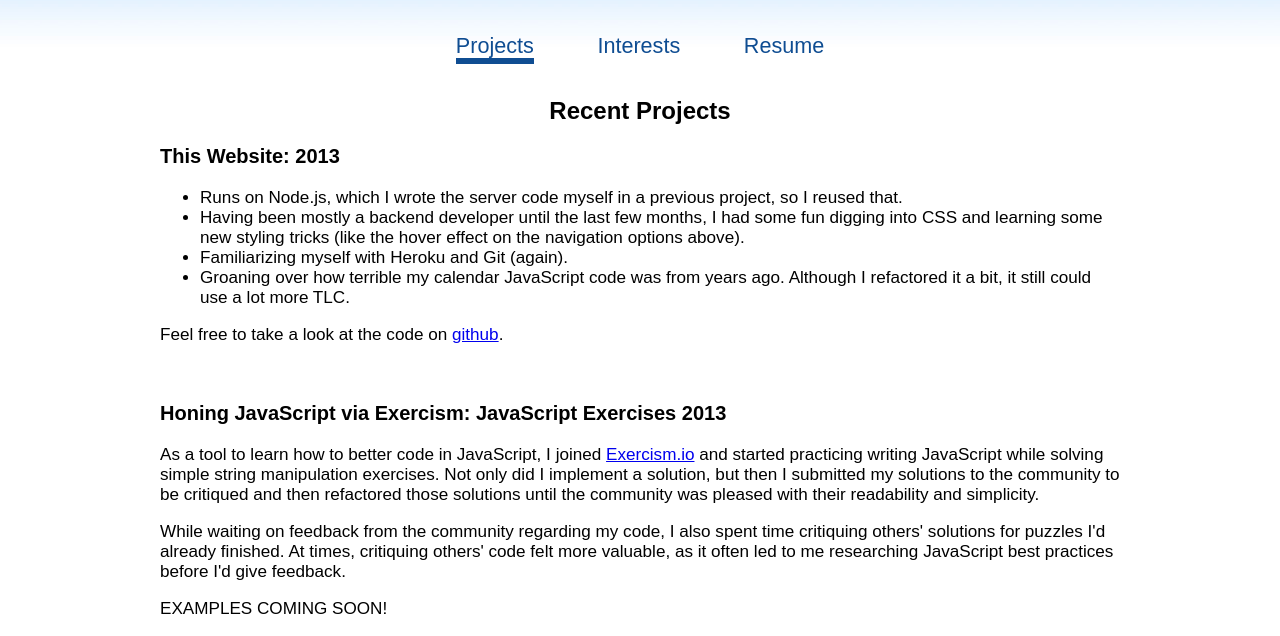
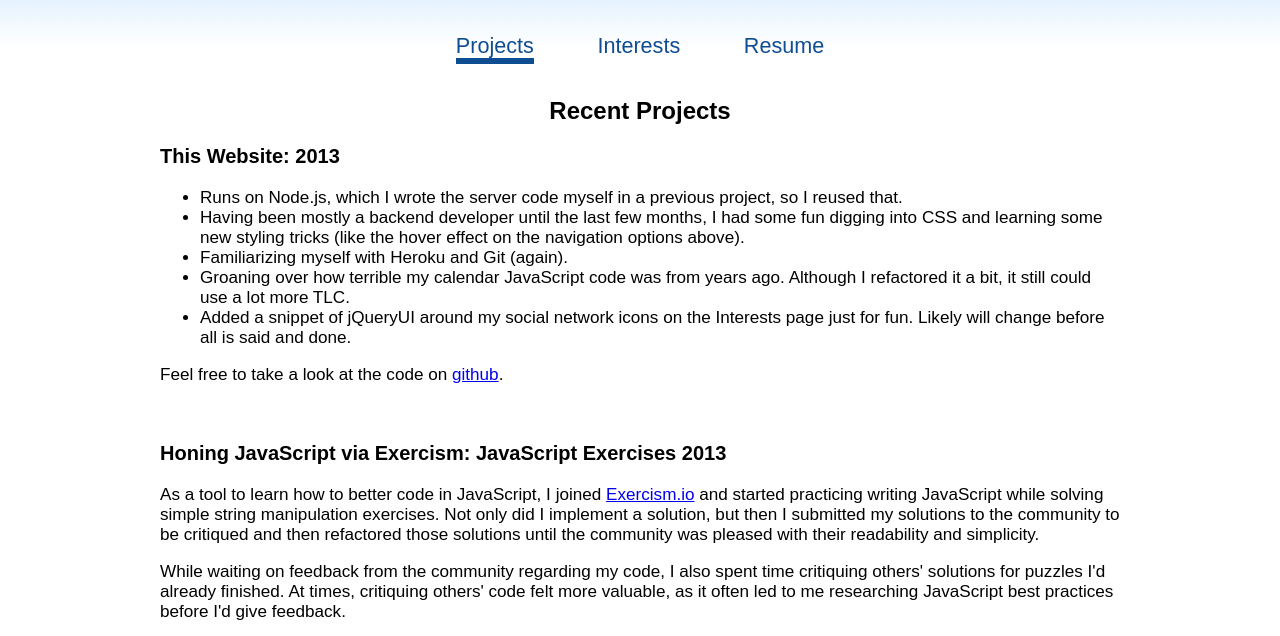
Before and after one commit to tarish/website, a website: page public/projects.html in a window 1280 px wide. Shown: the part 147-783 px from the top of the page. Drawn offline with nearby package versions, Linux system fonts and the light colour scheme.

```diff
--- a/public/projects.html
+++ b/public/projects.html
@@ -30,6 +30,7 @@
 						<li>Having been mostly a backend developer until the last few months, I had some fun digging into CSS and learning some new styling tricks (like the hover effect on the navigation options above).</li>
 						<li>Familiarizing myself with Heroku and Git (again).</li>
 						<li>Groaning over how terrible my calendar JavaScript code was from years ago. Although I refactored it a bit, it still could use a lot more TLC.</li>
+						<li>Added a snippet of jQueryUI around my social network icons on the Interests page just for fun. Likely will change before all is said and done.</li>
 					</ul>
 					<p>Feel free to take a look at the code on <a href="https://github.com/tarish/website">github</a>.</p>
 				</div>
```
Also changed, not shown: 1 other file.
